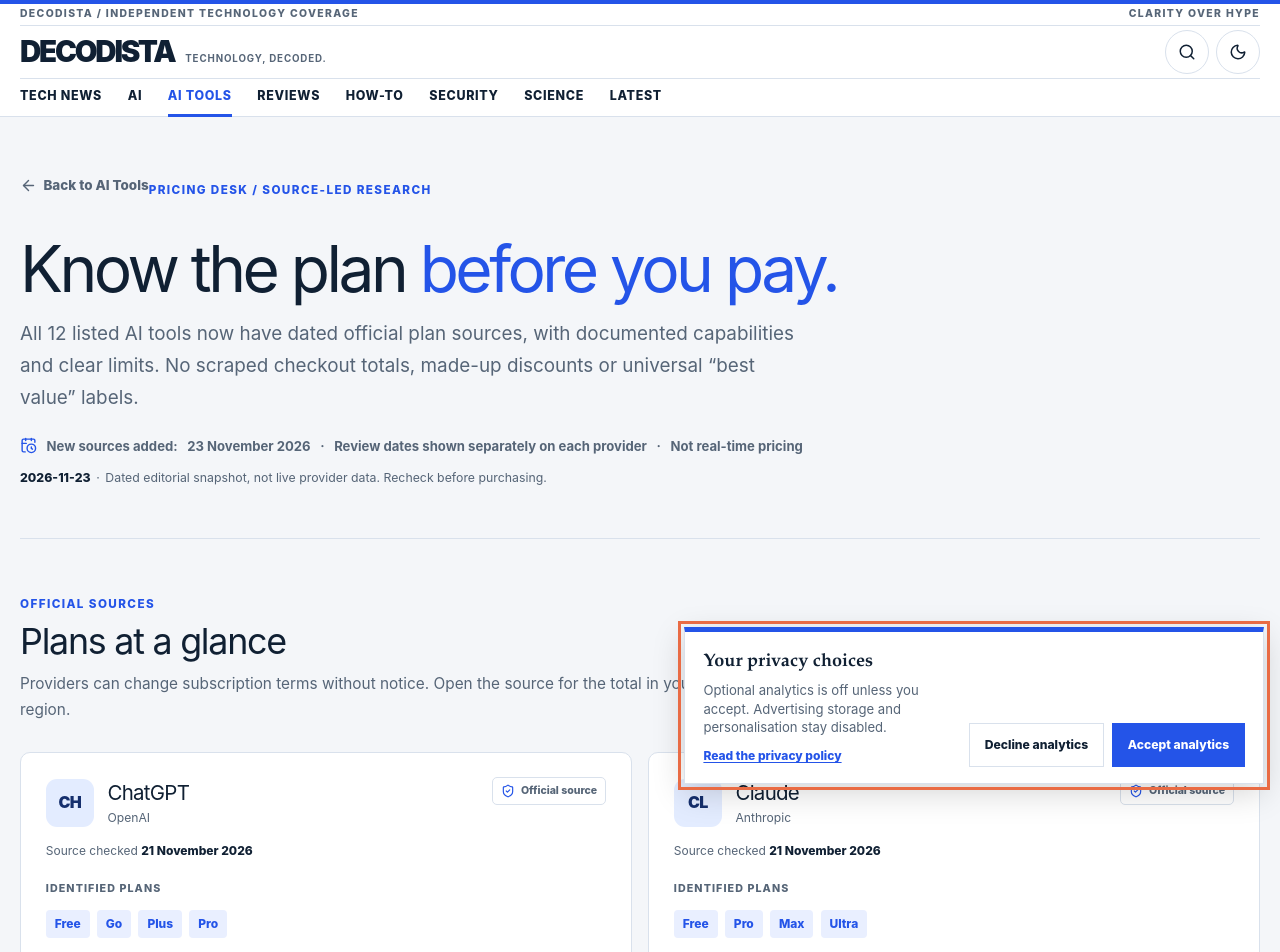
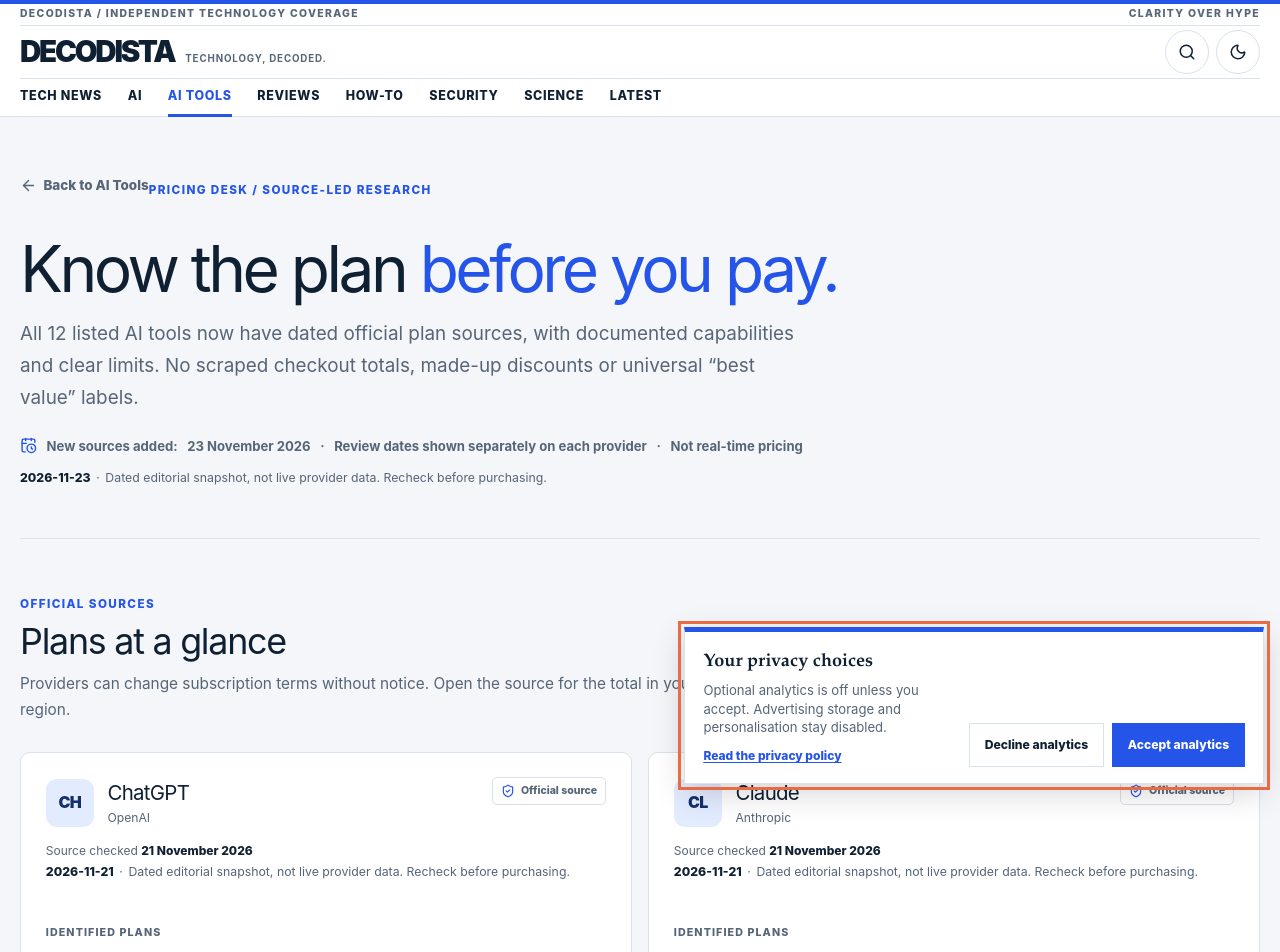
Before and after one commit to syleriofficial/Decodista, a Next.js app: page /ai-tools/pricing in a window 1280 px wide. Shown: the top 952 px of the page. Built offline with nearby package versions, Linux system fonts and the light colour scheme; no server answers.

Commit message:
AI Tools: keep per-provider source freshness checks and correct stale contract

```diff
--- a/app/ai-tools/pricing/page.tsx
+++ b/app/ai-tools/pricing/page.tsx
@@ -60,6 +60,7 @@ export default function AiToolsPricingPage() {
                   <span className="ai-tools-price-status"><ShieldCheck size={14} aria-hidden="true" /> Official source</span>
                 </div>
                 <p className="ai-tools-price-reviewed">Source checked <time dateTime={record.checkedOn}>{formatReviewDate(record.checkedOn)}</time></p>
+                <AiEvidenceStatus checkedOn={record.checkedOn} />
                 <div className="ai-tools-price-body">
                   <span className="ai-tools-price-label">Identified plans</span>
                   <ul className="ai-tools-plan-pills">{record.planNames.map((plan) => <li key={plan}>{plan}</li>)}</ul>
```
